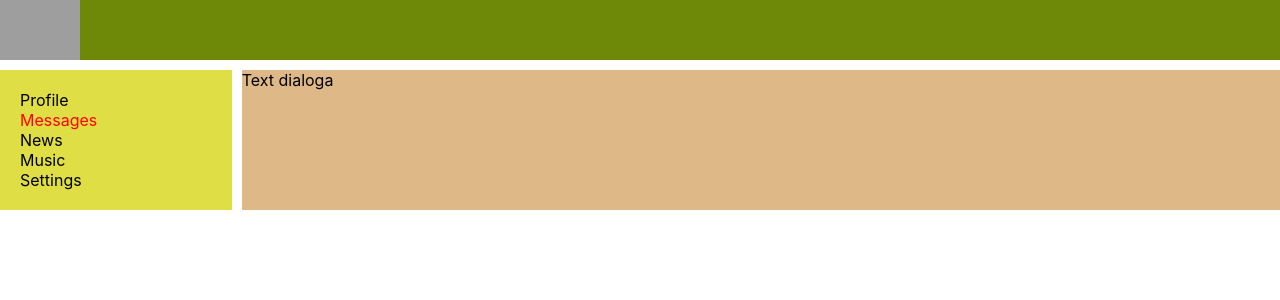
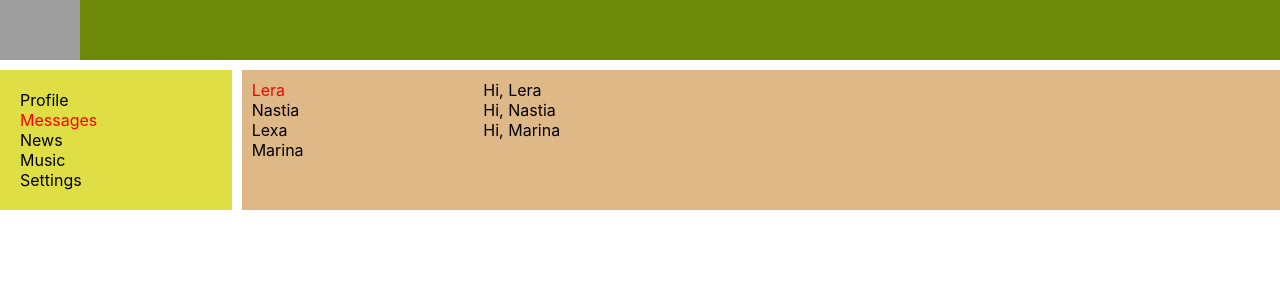
Before and after one commit to GALw395/2-samyrai, a React (Create React App) app: page /dialogs in a window 1280 px wide. Shown: the top 300 px of the page. Built offline with nearby package versions, Linux system fonts and the light colour scheme; grey boxes are pictures that could not be loaded.

Commit message:
social_network_les_21

```diff
--- /dev/null
+++ b/src/components/Dialogs/Dialogs.module.css
@@ -0,0 +1,20 @@
+.dialogs {
+    display: grid;
+    grid-template-columns: 2fr 8fr;
+}
+
+.dialogsItems {
+    padding: 10px;
+}
+
+.dialogsItems .active {
+    color: red;
+}
+
+.dialog {}
+
+.messages {
+    padding: 10px;
+}
+
+.message {}
--- a/src/components/Dialogs/Dialogs.tsx
+++ b/src/components/Dialogs/Dialogs.tsx
@@ -1,8 +1,21 @@
+import s from './Dialogs.module.css'
+
 
 export const Dialogs = () => {
     return (
-        <div>
-            Text dialoga
+        <div className={s.dialogs}>
+            <div className={s.dialogsItems}>
+                <div className={s.dialog + ' ' + s.active}>Lera</div>
+                <div className={s.dialog}>Nastia</div>
+                <div className={s.dialog}>Lexa</div>
+                <div className={s.dialog}>Marina</div>
+            </div>
+            <div className={s.messages}>
+                <div className={s.message}>Hi, Lera</div>
+                <div className={s.message}>Hi, Nastia</div>
+                <div className={s.message}>Hi, Marina</div>
+            </div>
+
         </div>
     )
 }
```
